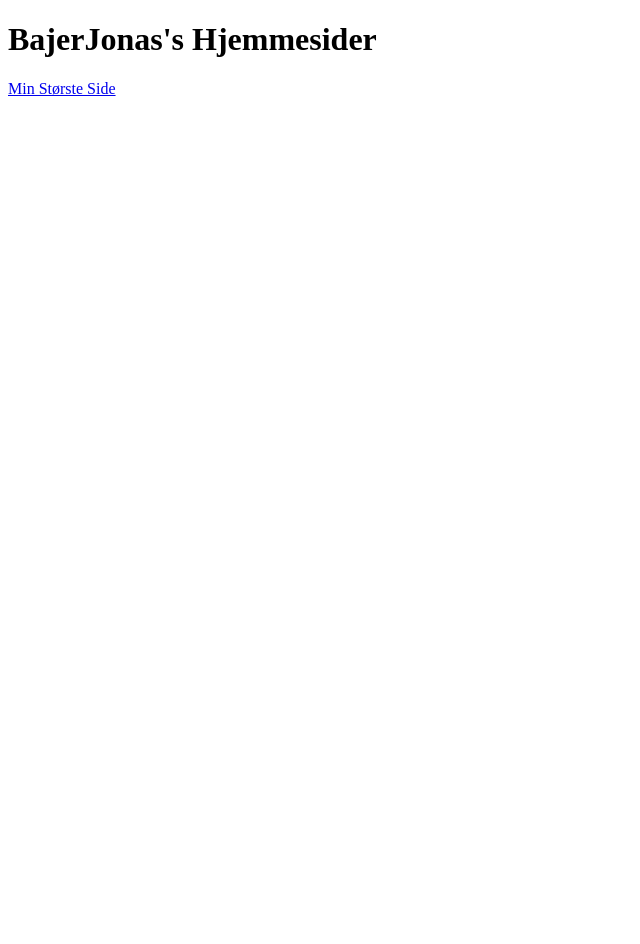
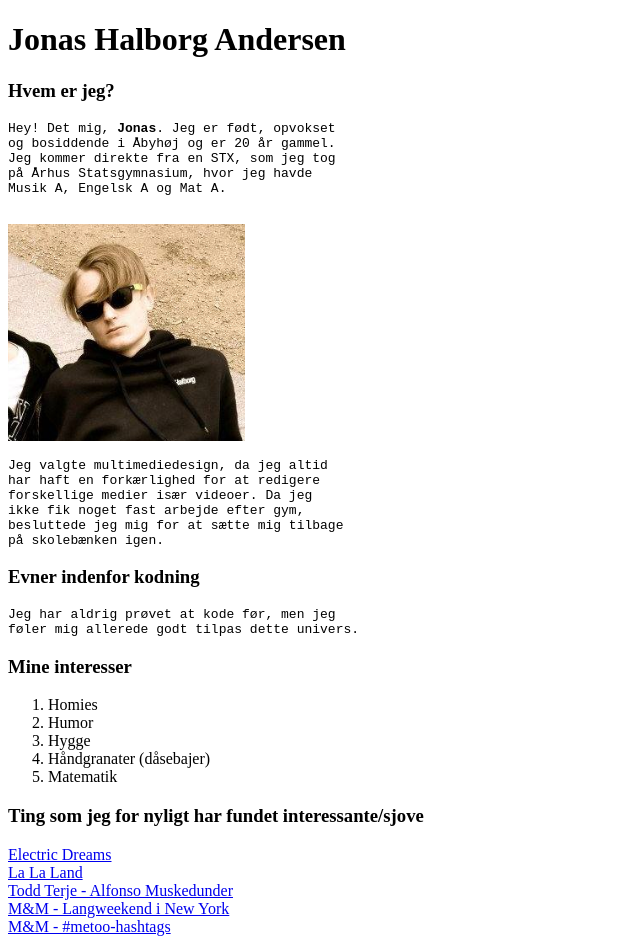
Before and after one commit to BajerJonas/bajerjonas.github.io, a plain HTML site: page index.html in a window 1280 px wide. Shown: the whole page, without its empty margins (0-640 px from the left). Before the commit the page ends 800 px from the top, so only its background shows below. Drawn offline with Linux system fonts and the light colour scheme.

Commit message:
Add files via upload

```diff
--- a/index.html
+++ b/index.html
@@ -8,8 +8,42 @@
 </head>
 
 <body>
-    <h1><strong>BajerJonas's Hjemmesider</strong></h1>
-    <a href="https://bajerjonas.github.io/tree/master/dette-er-ik-jonas-foerste-side/index.htm" title="JonasAndersen">Min Største Side</a>
+    <h1><strong>Jonas Halborg Andersen</strong></h1>
+    <div>
+    <h3>Hvem er jeg?</h3>
+    <pre>Hey! Det mig, <strong>Jonas</strong>. Jeg er født, opvokset
+og bosiddende i Åbyhøj og er 20 år gammel.
+Jeg kommer direkte fra en STX, som jeg tog
+på Århus Statsgymnasium, hvor jeg havde
+Musik A, Engelsk A og Mat A.
+    </pre>
+    <img src="images/Minselv.png" />
+    </div>
+    <pre>Jeg valgte multimediedesign, da jeg altid
+har haft en forkærlighed for at redigere
+forskellige medier især videoer. Da jeg
+ikke fik noget fast arbejde efter gym,
+besluttede jeg mig for at sætte mig tilbage
+på skolebænken igen.</pre>
+    <h3>Evner indenfor kodning</h3>
+    <pre>Jeg har aldrig prøvet at kode før, men jeg
+føler mig allerede godt tilpas dette univers.</pre>
+    <h3>Mine interesser</h3>
+<ol>
+    <li>Homies</li>
+    <li>Humor</li>
+    <li>Hygge</li>
+    <li>Håndgranater (dåsebajer)</li>
+    <li>Matematik</li></ol>
+
+<h3>Ting som jeg for nyligt har fundet interessante/sjove</h3>
+
+    <a href="https://youtu.be/RtX_LVwEJhA">Electric Dreams</a><br>
+    <a href="https://youtu.be/0pdqf4P9MB8">La La Land</a><br>
+    <a href="https://youtu.be/ozAswe6R0ts">Todd Terje - Alfonso Muskedunder</a><br>
+    <a href="https://youtu.be/gjahpxgIlJs">M&M - Langweekend i New York</a><br>
+    <a href="https://youtu.be/3UIr9O3XP5I">M&M - #metoo-hashtags</a><br>
+
 
     <script src=""></script>
 </body>
```
Also changed, not shown: images/Minselv.png (added).
